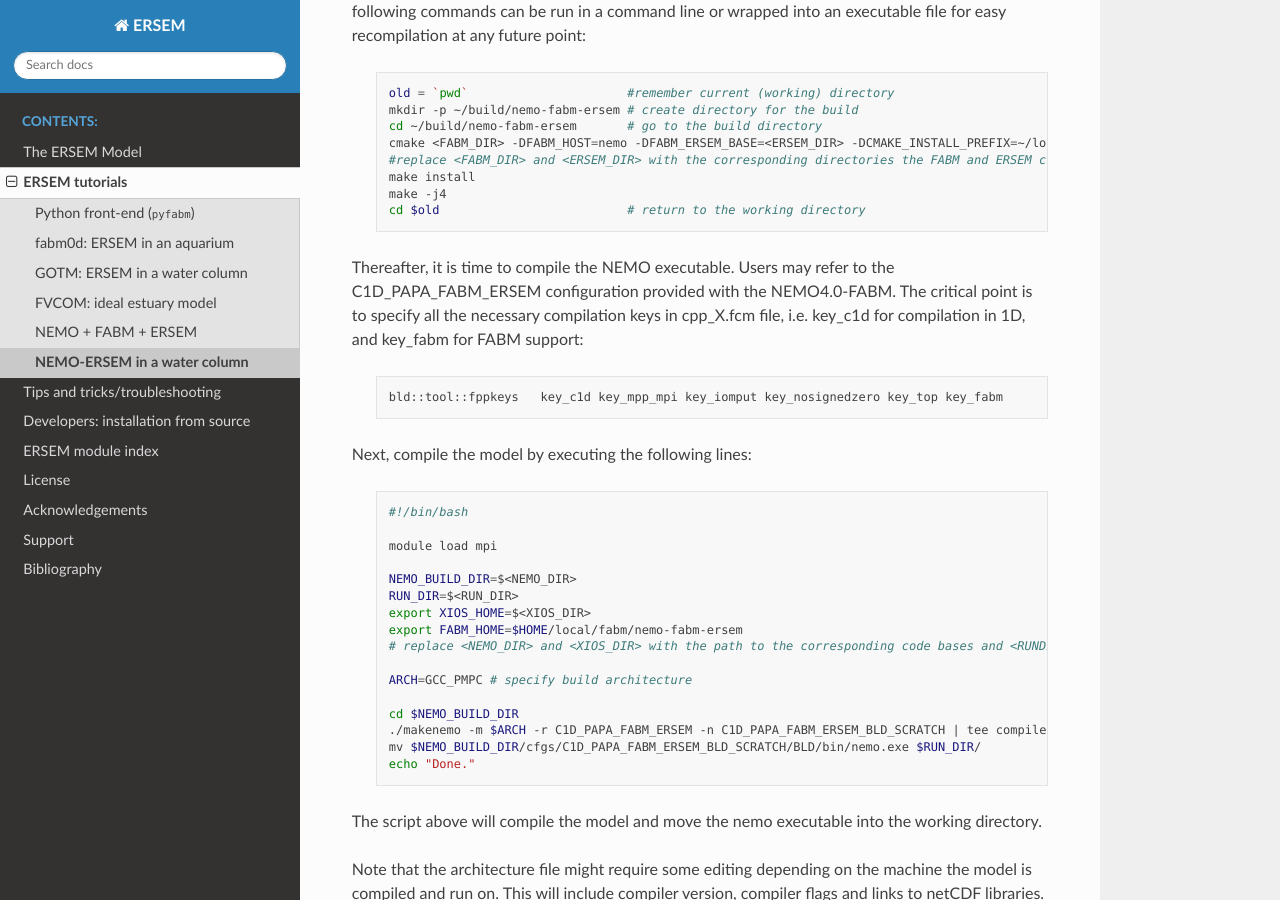
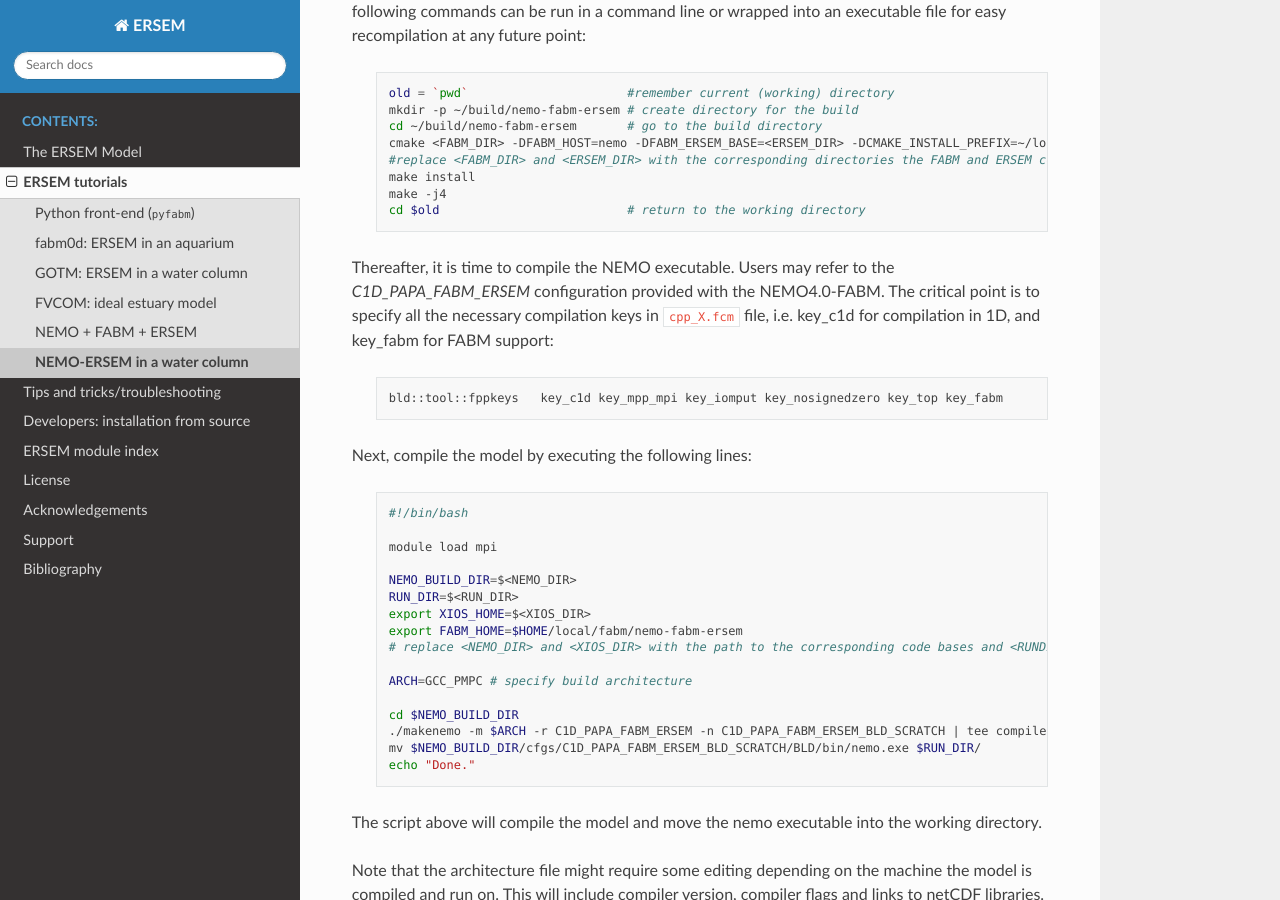
Before and after one commit to pmlmodelling/ersem, a Sphinx documentation site: the page built from docs/source/tutorials/nemo1d.rst, in a window 1280 px wide and 900 px high, scrolled down 681 px. Built offline with Sphinx 7.4.7 and the Read the Docs theme 2.0.0, drawn with Linux system fonts in a browser that asks for light colours; formulas are drawn with MathJax 3; the version number could not be read and is left out.

```diff
--- a/docs/source/tutorials/nemo1d.rst
+++ b/docs/source/tutorials/nemo1d.rst
@@ -33,7 +33,7 @@ First, FABM must be compiled with ERSEM support, specifying nemo as a physical h
         make -j4
         cd $old                          # return to the working directory
 
-Thereafter, it is time to compile the NEMO executable. Users may refer to the C1D_PAPA_FABM_ERSEM configuration provided with the NEMO4.0-FABM. The critical point is to specify all the necessary compilation keys in cpp_X.fcm file, i.e. key_c1d for compilation in 1D, and key_fabm for FABM support:
+Thereafter, it is time to compile the NEMO executable. Users may refer to the `C1D_PAPA_FABM_ERSEM` configuration provided with the NEMO4.0-FABM. The critical point is to specify all the necessary compilation keys in ``cpp_X.fcm`` file, i.e. key_c1d for compilation in 1D, and key_fabm for FABM support:
 
   .. code-block:: bash
 
```
